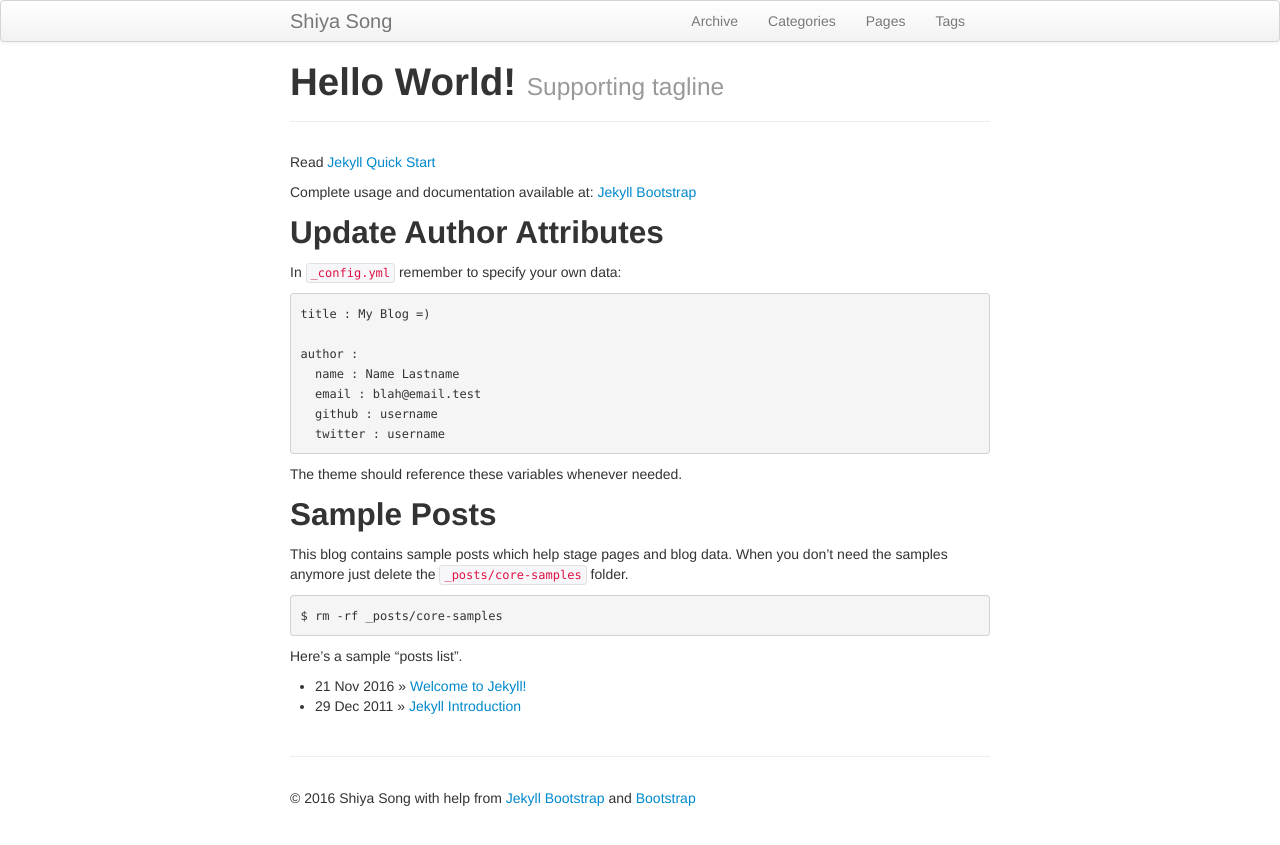
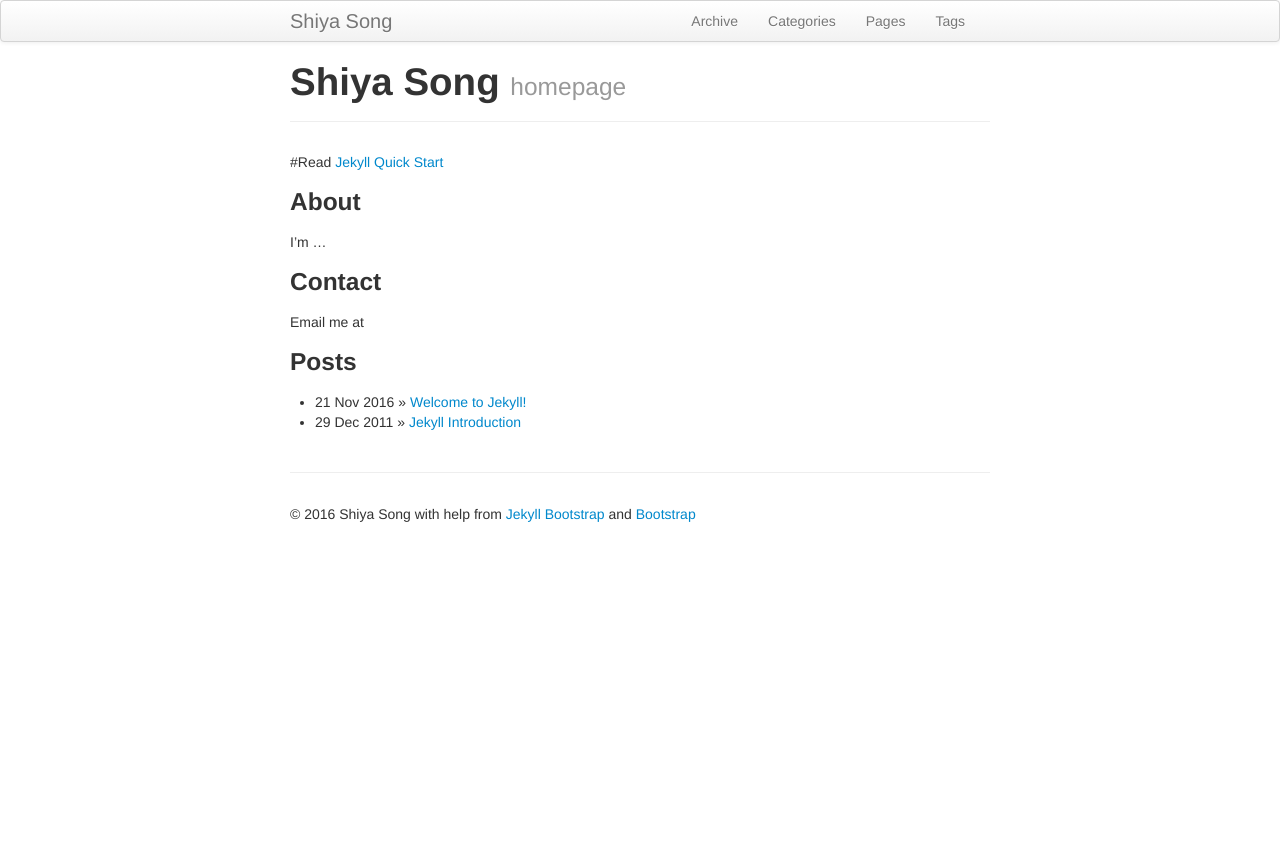
Before and after one commit to songsy/songsy.github.io, a Jekyll site: the page built from index.md, in a window 1280 px wide. Shown: the top 845 px of the page. Built offline with Jekyll 4.4.1, drawn with Linux system fonts in a browser that asks for light colours.

Commit message:
update index.md

```diff
--- a/_config.yml
+++ b/_config.yml
@@ -3,7 +3,7 @@
 permalink: /:categories/:year/:month/:day/:title
 
 exclude: [".rvmrc", ".rbenv-version", "README.md", "Rakefile", "changelog.md"]
-highlighter: pygments
+highlighter: rouge
 
 # Themes are encouraged to use these universal variables
 # so be sure to set them if your theme uses them.
--- a/index.md
+++ b/index.md
@@ -1,37 +1,19 @@
 ---
 layout: page
-title: Hello World!
-tagline: Supporting tagline
+title: Shiya Song
+tagline: homepage
 ---
 {% include JB/setup %}
 
-Read [Jekyll Quick Start](http://jekyllbootstrap.com/usage/jekyll-quick-start.html)
+#Read [Jekyll Quick Start](http://jekyllbootstrap.com/usage/jekyll-quick-start.html)
 
-Complete usage and documentation available at: [Jekyll Bootstrap](http://jekyllbootstrap.com)
+### About
+I'm ...
 
-## Update Author Attributes
+### Contact
+Email me at
 
-In `_config.yml` remember to specify your own data:
-
-    title : My Blog =)
-
-    author :
-      name : Name Lastname
-      email : blah@email.test
-      github : username
-      twitter : username
-
-The theme should reference these variables whenever needed.
-
-## Sample Posts
-
-This blog contains sample posts which help stage pages and blog data.
-When you don't need the samples anymore just delete the `_posts/core-samples` folder.
-
-    $ rm -rf _posts/core-samples
-
-Here's a sample "posts list".
-
+### Posts
 <ul class="posts">
   {% for post in site.posts %}
     <li><span>{{ post.date | date_to_string }}</span> &raquo; <a href="{{ BASE_PATH }}{{ post.url }}">{{ post.title }}</a></li>
```
